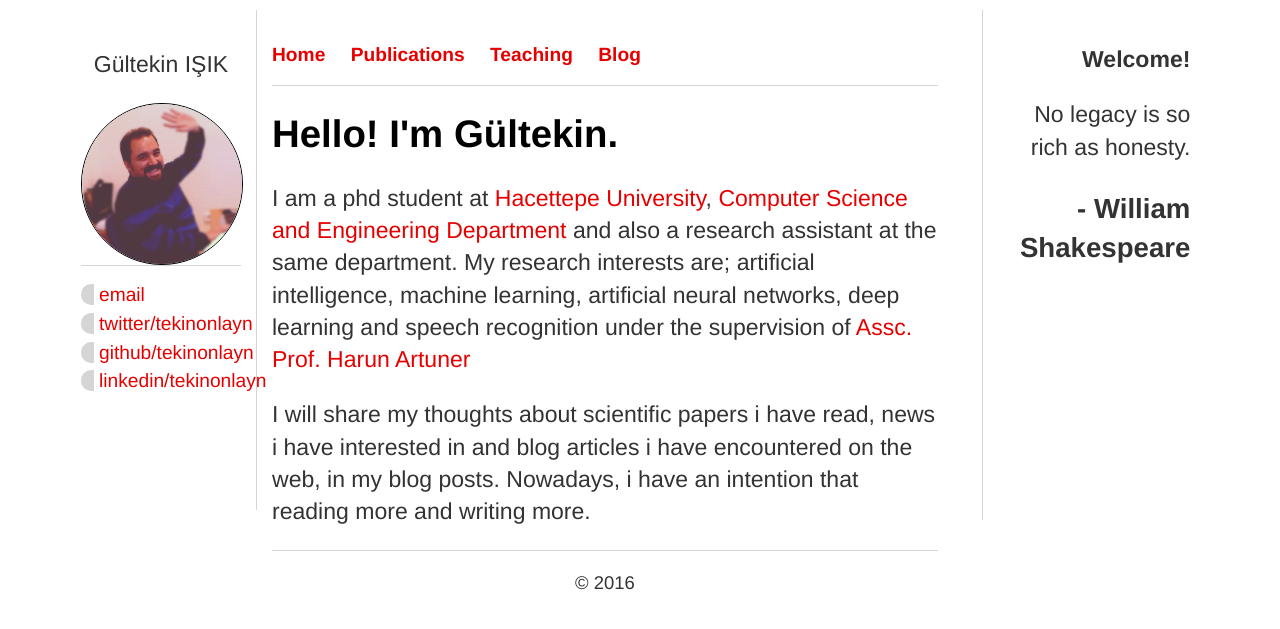
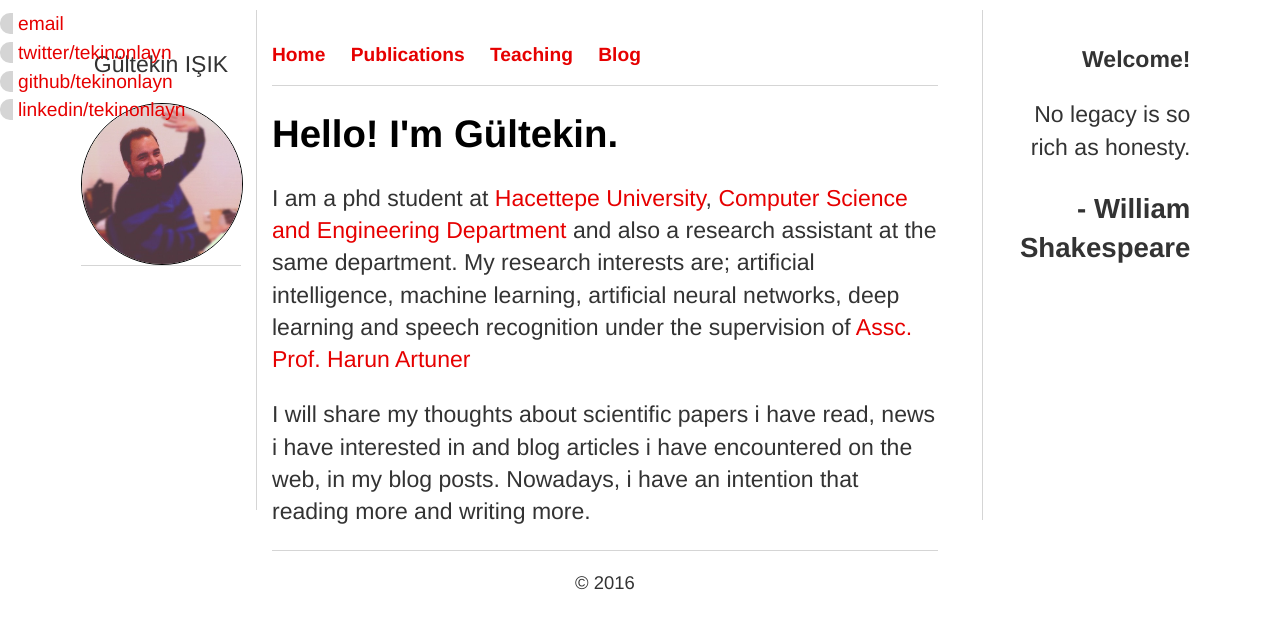
Before and after one commit to tekinonlayn/gi.github.io, a Jekyll site: the page built from index.html, in a window 1280 px wide. Shown: the top 629 px of the page. Built offline with Jekyll 4.4.1, drawn with Linux system fonts in a browser that asks for light colours.

Commit message:
Update varsay.css

```diff
--- a/css/varsay.css
+++ b/css/varsay.css
@@ -47,7 +47,6 @@ body {
     margin-bottom: 15px;
     text-align: center;
     float: right;
-    display: inline;
     margin-right: 15px;
 }
 
@@ -55,7 +54,7 @@ body {
     width: 160px;
     height: 80px;
     float: right;
-    display: inline;
+    position: absolute;
     margin-right: 15px;
 }
 
```
